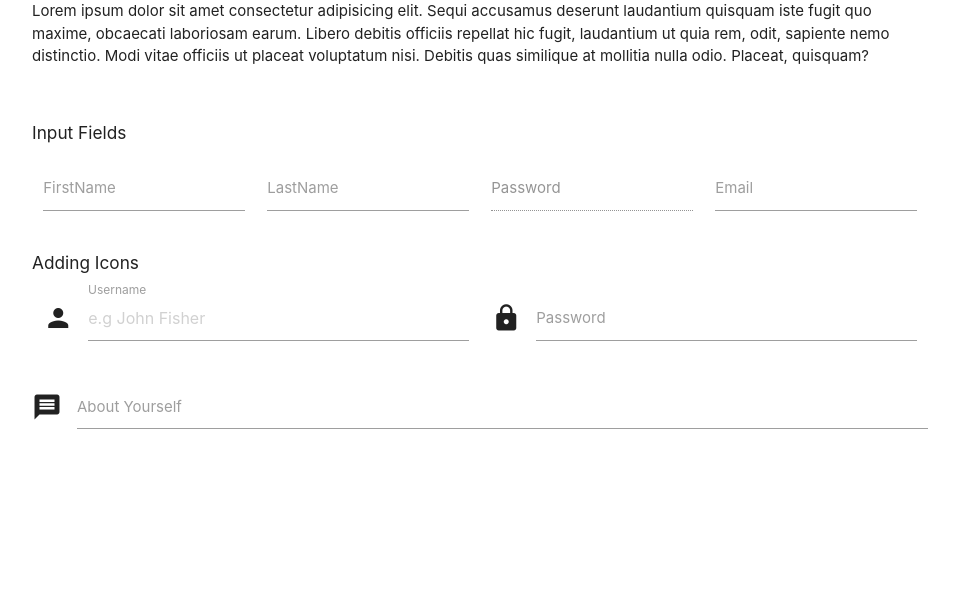
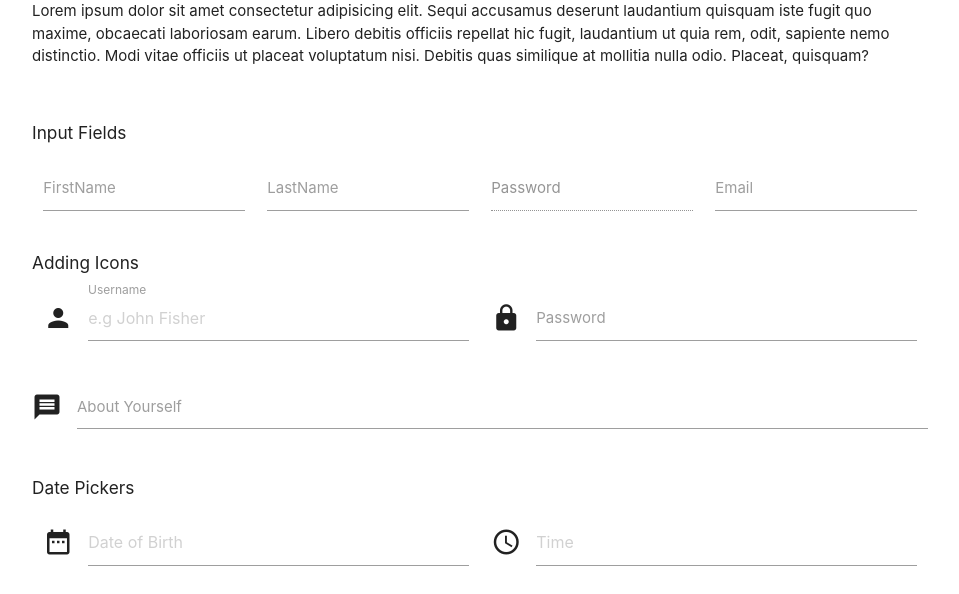
Before and after one commit to gbolly11/materialized-learning, a plain HTML site: page forms.html in a window 1280 px wide. Shown: the part 136-730 px from the top of the page, without its empty margins (160-1119 px from the left). Drawn offline with Linux system fonts and the light colour scheme.

Commit message:
date and time pickers

```diff
--- a/forms.html
+++ b/forms.html
@@ -65,8 +65,23 @@
             </div>
         </div>
     </div>
-
-
+    <div class="container">
+        <h6>Date Pickers</h6>
+        <div class="row">
+            <div class="col s12 l6">
+                <div class="input-field">
+                    <i class="material-icons prefix">date_range</i>
+                    <input type="text" name="" id="" class="datepicker" placeholder="Date of Birth">
+                </div>
+            </div>
+            <div class="col s12 l6">
+                <div class="input-field">
+                    <i class="material-icons prefix">access_time</i>
+                    <input type="text" name="" id="" class="timepicker" placeholder="Time">
+                </div>
+            </div>
+        </div>
+    </div>
 
 
      <!-- javascript plugin -->
@@ -74,7 +89,11 @@
      <script src="js/materialize.js"></script>
      <script>
          $(document).ready(function(){
-
+         $('.datepicker').datepicker({
+            yearRange: 50,
+            disableWeekends: true
+         });
+         $('.timepicker').timepicker();
          });
      </script>
 </body>
```
